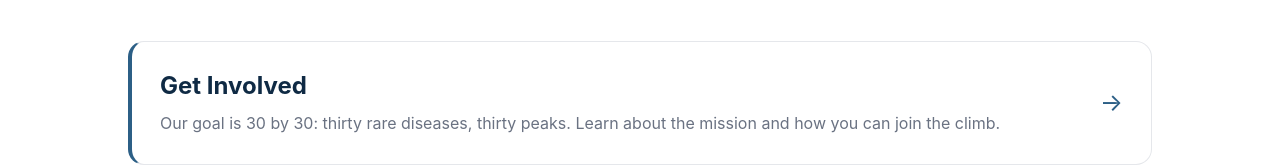
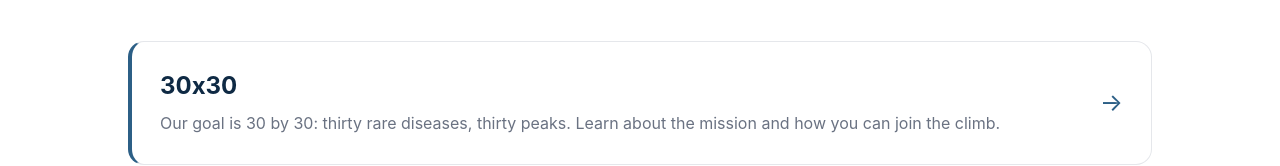
Before and after one commit to inwang123/rarediseaseweb, a React (Vite) app: page /getinvolved in a window 1280 px wide. Shown: the part 443-609 px from the top of the page. Built offline with nearby package versions, Linux system fonts and the light colour scheme.

Commit message:
rename get involved tab to 30x30

```diff
--- a/src/components/Navbar.jsx
+++ b/src/components/Navbar.jsx
@@ -16,7 +16,7 @@ const DESKTOP_LINKS = [
     label: "Get Involved",
     to: "/getinvolved",
     dropdown: [
-      { label: "Get Involved", to: "/30-by-30" },
+      { label: "30x30", to: "/30-by-30" },
       { label: "Checkout Charity",   to: "/checkoutcharity" },
       { label: "Climb4Rare", to: "/climb4rare" },
       { label: "Volunteer",  to: "/volunteer" },
@@ -41,7 +41,7 @@ const MOBILE_LINKS = [
     label: "Get Involved",
     to: "/getinvolved",
     dropdown: [
-      { label: "Get Involved", to: "/30-by-30" },
+      { label: "30x30", to: "/30-by-30" },
       { label: "Checkout Charity",   to: "/checkoutcharity" },
       { label: "Climb4Rare", to: "/climb4rare" },
       { label: "Volunteer",  to: "/volunteer" },
--- a/src/pages/GetInvolved.jsx
+++ b/src/pages/GetInvolved.jsx
@@ -2,7 +2,7 @@ import SectionOverview from "../components/SectionOverview";
 
 const items = [
   {
-    title: "Get Involved",
+    title: "30x30",
     desc: "Our goal is 30 by 30: thirty rare diseases, thirty peaks. Learn about the mission and how you can join the climb.",
     to: "/30-by-30",
   },
```
